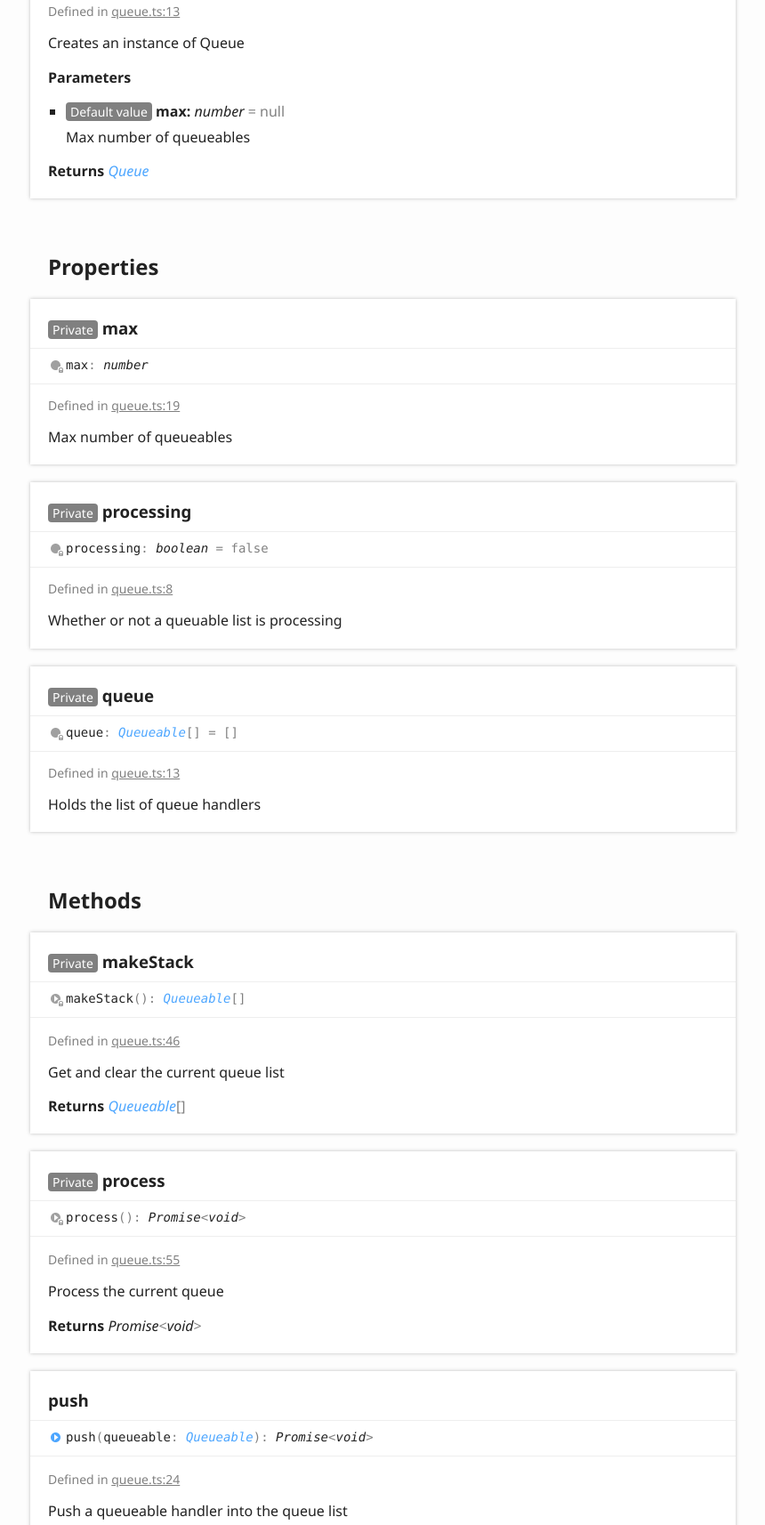
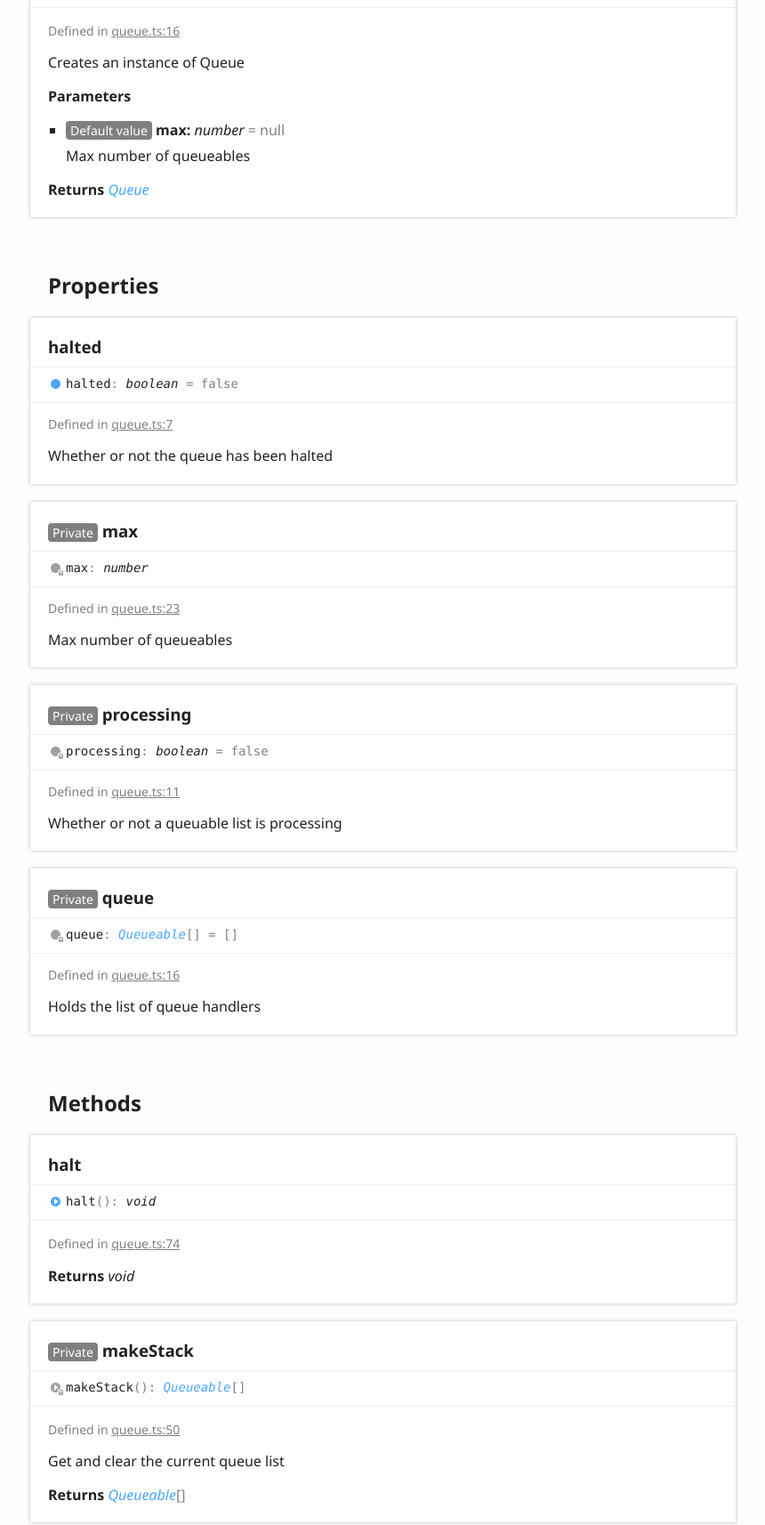
Before and after one commit to ao-framework/queue, a website: page docs/classes/_queue_.queue.html in a window 1280 px wide. Shown: the part 970-2684 px from the top of the page at 89% size, without its empty margins (6-866 px from the left). Drawn offline with Linux system fonts and the light colour scheme.

Commit message:
updated documentation

```diff
--- a/docs/classes/_queue_.queue.html
+++ b/docs/classes/_queue_.queue.html
@@ -87,9 +87,10 @@
 								<li class="tsd-kind-constructor tsd-parent-kind-class"><a href="_queue_.queue.html#constructor" class="tsd-kind-icon">constructor</a></li>
 							</ul>
 						</section>
-						<section class="tsd-index-section tsd-is-private tsd-is-private-protected">
+						<section class="tsd-index-section ">
 							<h3>Properties</h3>
 							<ul class="tsd-index-list">
+								<li class="tsd-kind-property tsd-parent-kind-class"><a href="_queue_.queue.html#halted" class="tsd-kind-icon">halted</a></li>
 								<li class="tsd-kind-property tsd-parent-kind-class tsd-is-private"><a href="_queue_.queue.html#max" class="tsd-kind-icon">max</a></li>
 								<li class="tsd-kind-property tsd-parent-kind-class tsd-is-private"><a href="_queue_.queue.html#processing" class="tsd-kind-icon">processing</a></li>
 								<li class="tsd-kind-property tsd-parent-kind-class tsd-is-private"><a href="_queue_.queue.html#queue" class="tsd-kind-icon">queue</a></li>
@@ -98,6 +99,7 @@
 						<section class="tsd-index-section ">
 							<h3>Methods</h3>
 							<ul class="tsd-index-list">
+								<li class="tsd-kind-method tsd-parent-kind-class"><a href="_queue_.queue.html#halt" class="tsd-kind-icon">halt</a></li>
 								<li class="tsd-kind-method tsd-parent-kind-class tsd-is-private"><a href="_queue_.queue.html#makestack" class="tsd-kind-icon">make<wbr>Stack</a></li>
 								<li class="tsd-kind-method tsd-parent-kind-class tsd-is-private"><a href="_queue_.queue.html#process" class="tsd-kind-icon">process</a></li>
 								<li class="tsd-kind-method tsd-parent-kind-class"><a href="_queue_.queue.html#push" class="tsd-kind-icon">push</a></li>
@@ -119,7 +121,7 @@
 						<li class="tsd-description">
 							<aside class="tsd-sources">
 								<ul>
-									<li>Defined in <a href="https://github.com/ao-framework/queue/blob/c43b737/src/queue.ts#L13">queue.ts:13</a></li>
+									<li>Defined in <a href="https://github.com/ao-framework/queue/blob/647b3d4/src/queue.ts#L16">queue.ts:16</a></li>
 								</ul>
 							</aside>
 							<div class="tsd-comment tsd-typography">
@@ -143,15 +145,30 @@
 					</ul>
 				</section>
 			</section>
-			<section class="tsd-panel-group tsd-member-group tsd-is-private tsd-is-private-protected">
+			<section class="tsd-panel-group tsd-member-group ">
 				<h2>Properties</h2>
+				<section class="tsd-panel tsd-member tsd-kind-property tsd-parent-kind-class">
+					<a name="halted" class="tsd-anchor"></a>
+					<h3>halted</h3>
+					<div class="tsd-signature tsd-kind-icon">halted<span class="tsd-signature-symbol">:</span> <span class="tsd-signature-type">boolean</span><span class="tsd-signature-symbol"> =&nbsp;false</span></div>
+					<aside class="tsd-sources">
+						<ul>
+							<li>Defined in <a href="https://github.com/ao-framework/queue/blob/647b3d4/src/queue.ts#L7">queue.ts:7</a></li>
+						</ul>
+					</aside>
+					<div class="tsd-comment tsd-typography">
+						<div class="lead">
+							<p>Whether or not the queue has been halted</p>
+						</div>
+					</div>
+				</section>
 				<section class="tsd-panel tsd-member tsd-kind-property tsd-parent-kind-class tsd-is-private">
 					<a name="max" class="tsd-anchor"></a>
 					<h3><span class="tsd-flag ts-flagPrivate">Private</span> max</h3>
 					<div class="tsd-signature tsd-kind-icon">max<span class="tsd-signature-symbol">:</span> <span class="tsd-signature-type">number</span></div>
 					<aside class="tsd-sources">
 						<ul>
-							<li>Defined in <a href="https://github.com/ao-framework/queue/blob/c43b737/src/queue.ts#L19">queue.ts:19</a></li>
+							<li>Defined in <a href="https://github.com/ao-framework/queue/blob/647b3d4/src/queue.ts#L23">queue.ts:23</a></li>
 						</ul>
 					</aside>
 					<div class="tsd-comment tsd-typography">
@@ -166,13 +183,12 @@
 					<div class="tsd-signature tsd-kind-icon">processing<span class="tsd-signature-symbol">:</span> <span class="tsd-signature-type">boolean</span><span class="tsd-signature-symbol"> =&nbsp;false</span></div>
 					<aside class="tsd-sources">
 						<ul>
-							<li>Defined in <a href="https://github.com/ao-framework/queue/blob/c43b737/src/queue.ts#L8">queue.ts:8</a></li>
+							<li>Defined in <a href="https://github.com/ao-framework/queue/blob/647b3d4/src/queue.ts#L11">queue.ts:11</a></li>
 						</ul>
 					</aside>
 					<div class="tsd-comment tsd-typography">
 						<div class="lead">
-							<p>Whether or not a queuable
-							list is processing</p>
+							<p>Whether or not a queuable list is processing</p>
 						</div>
 					</div>
 				</section>
@@ -182,7 +198,7 @@
 					<div class="tsd-signature tsd-kind-icon">queue<span class="tsd-signature-symbol">:</span> <a href="../modules/_interfaces_queueable_interface_.html#queueable" class="tsd-signature-type">Queueable</a><span class="tsd-signature-symbol">[]</span><span class="tsd-signature-symbol"> =&nbsp;[]</span></div>
 					<aside class="tsd-sources">
 						<ul>
-							<li>Defined in <a href="https://github.com/ao-framework/queue/blob/c43b737/src/queue.ts#L13">queue.ts:13</a></li>
+							<li>Defined in <a href="https://github.com/ao-framework/queue/blob/647b3d4/src/queue.ts#L16">queue.ts:16</a></li>
 						</ul>
 					</aside>
 					<div class="tsd-comment tsd-typography">
@@ -194,6 +210,23 @@
 			</section>
 			<section class="tsd-panel-group tsd-member-group ">
 				<h2>Methods</h2>
+				<section class="tsd-panel tsd-member tsd-kind-method tsd-parent-kind-class">
+					<a name="halt" class="tsd-anchor"></a>
+					<h3>halt</h3>
+					<ul class="tsd-signatures tsd-kind-method tsd-parent-kind-class">
+						<li class="tsd-signature tsd-kind-icon">halt<span class="tsd-signature-symbol">(</span><span class="tsd-signature-symbol">)</span><span class="tsd-signature-symbol">: </span><span class="tsd-signature-type">void</span></li>
+					</ul>
+					<ul class="tsd-descriptions">
+						<li class="tsd-description">
+							<aside class="tsd-sources">
+								<ul>
+									<li>Defined in <a href="https://github.com/ao-framework/queue/blob/647b3d4/src/queue.ts#L74">queue.ts:74</a></li>
+								</ul>
+							</aside>
+							<h4 class="tsd-returns-title">Returns <span class="tsd-signature-type">void</span></h4>
+						</li>
+					</ul>
+				</section>
 				<section class="tsd-panel tsd-member tsd-kind-method tsd-parent-kind-class tsd-is-private">
 					<a name="makestack" class="tsd-anchor"></a>
 					<h3><span class="tsd-flag ts-flagPrivate">Private</span> make<wbr>Stack</h3>
@@ -204,7 +237,7 @@
 						<li class="tsd-description">
 							<aside class="tsd-sources">
 								<ul>
-									<li>Defined in <a href="https://github.com/ao-framework/queue/blob/c43b737/src/queue.ts#L46">queue.ts:46</a></li>
+									<li>Defined in <a href="https://github.com/ao-framework/queue/blob/647b3d4/src/queue.ts#L50">queue.ts:50</a></li>
 								</ul>
 							</aside>
 							<div class="tsd-comment tsd-typography">
@@ -226,7 +259,7 @@
 						<li class="tsd-description">
 							<aside class="tsd-sources">
 								<ul>
-									<li>Defined in <a href="https://github.com/ao-framework/queue/blob/c43b737/src/queue.ts#L55">queue.ts:55</a></li>
+									<li>Defined in <a href="https://github.com/ao-framework/queue/blob/647b3d4/src/queue.ts#L59">queue.ts:59</a></li>
 								</ul>
 							</aside>
 							<div class="tsd-comment tsd-typography">
@@ -248,7 +281,7 @@
 						<li class="tsd-description">
 							<aside class="tsd-sources">
 								<ul>
-									<li>Defined in <a href="https://github.com/ao-framework/queue/blob/c43b737/src/queue.ts#L24">queue.ts:24</a></li>
+									<li>Defined in <a href="https://github.com/ao-framework/queue/blob/647b3d4/src/queue.ts#L28">queue.ts:28</a></li>
 								</ul>
 							</aside>
 							<div class="tsd-comment tsd-typography">
@@ -276,7 +309,7 @@
 						<li class="tsd-description">
 							<aside class="tsd-sources">
 								<ul>
-									<li>Defined in <a href="https://github.com/ao-framework/queue/blob/c43b737/src/queue.ts#L38">queue.ts:38</a></li>
+									<li>Defined in <a href="https://github.com/ao-framework/queue/blob/647b3d4/src/queue.ts#L42">queue.ts:42</a></li>
 								</ul>
 							</aside>
 							<div class="tsd-comment tsd-typography">
@@ -325,6 +358,9 @@
 							<li class=" tsd-kind-constructor tsd-parent-kind-class">
 								<a href="_queue_.queue.html#constructor" class="tsd-kind-icon">constructor</a>
 							</li>
+							<li class=" tsd-kind-property tsd-parent-kind-class">
+								<a href="_queue_.queue.html#halted" class="tsd-kind-icon">halted</a>
+							</li>
 							<li class=" tsd-kind-property tsd-parent-kind-class tsd-is-private">
 								<a href="_queue_.queue.html#max" class="tsd-kind-icon">max</a>
 							</li>
@@ -333,6 +369,9 @@
 							</li>
 							<li class=" tsd-kind-property tsd-parent-kind-class tsd-is-private">
 								<a href="_queue_.queue.html#queue" class="tsd-kind-icon">queue</a>
+							</li>
+							<li class=" tsd-kind-method tsd-parent-kind-class">
+								<a href="_queue_.queue.html#halt" class="tsd-kind-icon">halt</a>
 							</li>
 							<li class=" tsd-kind-method tsd-parent-kind-class tsd-is-private">
 								<a href="_queue_.queue.html#makestack" class="tsd-kind-icon">make<wbr>Stack</a>
```
Also changed, not shown: docs/assets/js/search.js (+1 -1 lines), docs/index.html (+13 -0 lines), docs/modules/_interfaces_queueable_interface_.html (+1 -1 lines), README.md.
